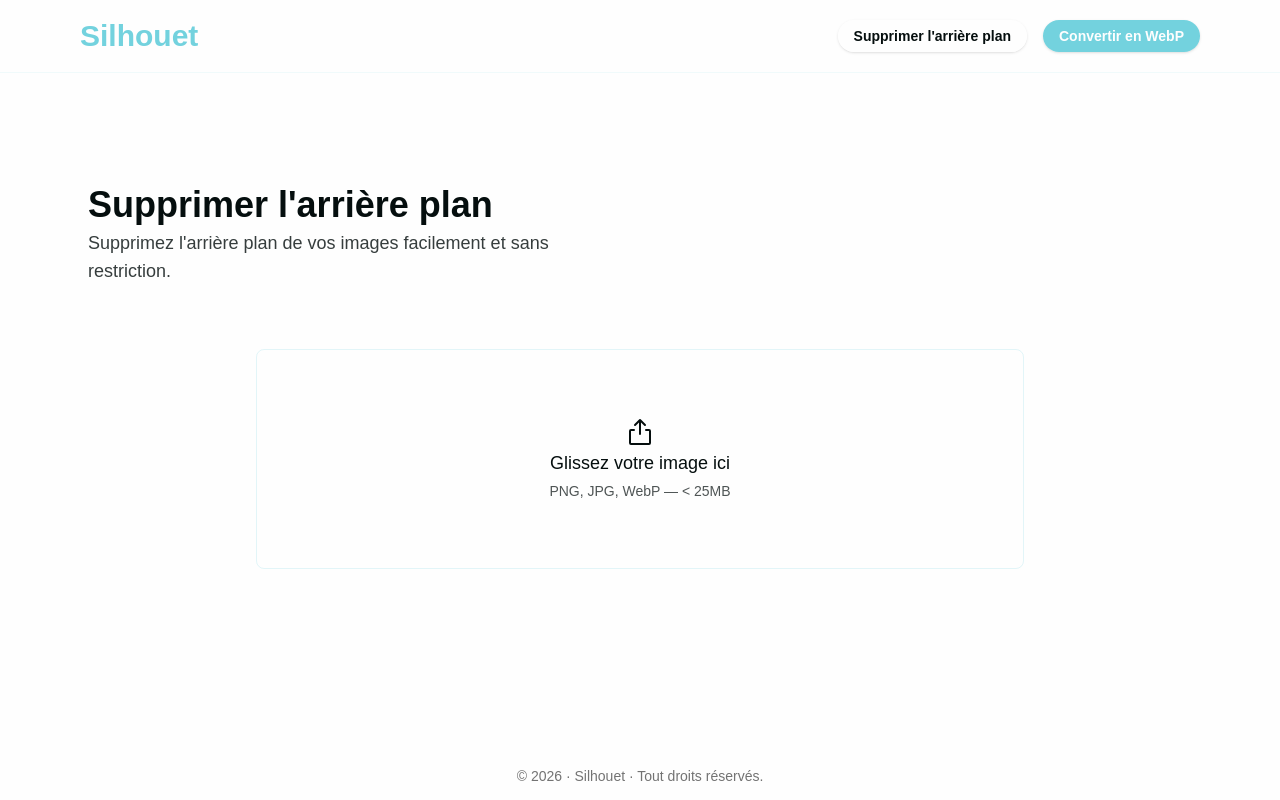
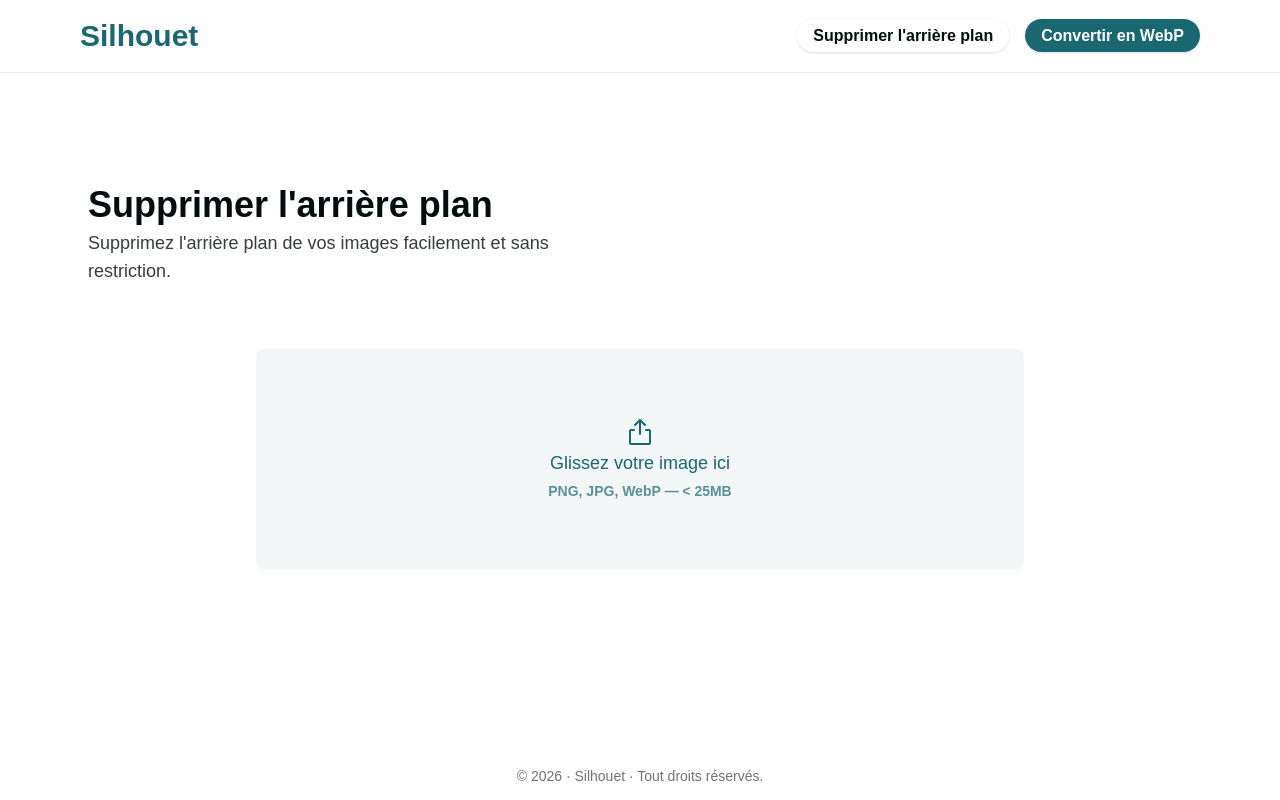
Before and after one commit to michaelgirardet/silhouet, a Next.js app: page /remove-bg in a window 1280 px wide. Built offline with nearby package versions, Linux system fonts and the light colour scheme; a web font is replaced by a local one.

Commit message:
style: change style dropzone, burger menu

```diff
--- a/src/app/components/Dropzone.tsx
+++ b/src/app/components/Dropzone.tsx
@@ -10,7 +10,6 @@ export default function Dropzone({ onFile }: { onFile: (f: File) => void }) {
   return (
     <div
       aria-label="Déposez une image ou cliquez pour sélectionner un fichier"
-      aria-describedby="dropzone-hint"
       onClick={() => inputRef.current?.click()}
       onKeyDown={(e) => {
         if (e.key === "Enter" || e.key === " ") {
@@ -30,7 +29,7 @@ export default function Dropzone({ onFile }: { onFile: (f: File) => void }) {
         if (f) onFile(f);
       }}
       className={[
-        "hover:text-indigo border-indigo/20 rounded-lg border duration-300 ease-in-out",
+        "text-indigo bg-indigo/5 rounded-lg font-semibold duration-300 ease-in-out",
         "mx-auto w-full max-w-3xl",
         "min-h-[160px] sm:min-h-[190px] md:min-h-[220px]",
         "p-5 text-center sm:p-6 md:p-8",
@@ -46,7 +45,9 @@ export default function Dropzone({ onFile }: { onFile: (f: File) => void }) {
       <div className="mt-1 text-xs opacity-70 sm:text-sm">
         PNG, JPG, WebP — &lt; 25MB
       </div>
+      <label htmlFor="glissez-image" aria-label="glissez-image">
         <input
+          id="glissez-image"
           ref={inputRef}
           type="file"
           accept="image/*"
@@ -56,6 +57,7 @@ export default function Dropzone({ onFile }: { onFile: (f: File) => void }) {
             if (f) onFile(f);
           }}
         />
+      </label>
     </div>
   );
 }
--- a/src/app/components/Navbar.tsx
+++ b/src/app/components/Navbar.tsx
@@ -17,7 +17,7 @@ export default function Navbar() {
           <h1 className="text-indigo text-3xl font-semibold">Silhouet</h1>
         </Link>
 
-        <nav className="md:text-md hidden items-center justify-between gap-4 text-sm font-medium md:flex md:gap-8">
+        <nav className="md:text-md hidden items-center justify-between gap-4 text-base font-medium md:flex md:gap-8">
           <ul className="flex items-center justify-center gap-4">
             <li>
               <a
@@ -45,6 +45,7 @@ export default function Navbar() {
           type="button"
           onClick={handleSetBurgerMenu}
           className="md:hidden"
+          aria-label="open mobile menu"
         >
           <ListIcon size={32} />
         </button>
@@ -52,11 +53,12 @@ export default function Navbar() {
 
       {/* BURGER MENU  */}
       {burgerMenu && (
-        <div className="slidein bg-magnolia absolute inset-0 z-50 h-screen w-full gap-8 p-4 md:hidden">
+        <div className="slidein absolute inset-0 z-50 h-screen w-full gap-8 bg-white p-4 md:hidden">
           <span
-            className="flex w-full justify-end"
+            className="flex w-full justify-between"
             onClick={handleSetBurgerMenu}
           >
+            <h3 className="text-indigo text-3xl font-semibold">Silhouet</h3>
             <XIcon size={38} />
           </span>
 
@@ -75,7 +77,7 @@ export default function Navbar() {
           </ul>
           <div className="flex w-full items-center justify-center">
             <button
-              className="flex h-14 w-48 items-center justify-center rounded-full bg-white font-semibold"
+              className="border-rose text-rose flex h-14 w-48 items-center justify-center rounded-full border font-semibold"
               onClick={() => setBurgerMenu(!burgerMenu)}
             >
               Retour
--- a/src/app/convert/page.tsx
+++ b/src/app/convert/page.tsx
@@ -129,7 +129,7 @@ export default function ConvertImages() {
                 </a>
                 <button
                   type="button"
-                  className="md:text-md hover:text-indigo mt-3 cursor-pointer items-center justify-center gap-4 rounded-md border border-none bg-white px-4 py-2 text-sm font-medium font-semibold transition duration-300 ease-in-out"
+                  className="md:text-md hover:text-indigo mt-3 cursor-pointer items-center justify-center gap-4 rounded-md border border-none bg-white px-4 py-2 text-sm font-semibold transition duration-300 ease-in-out"
                   onClick={reset}
                 >
                   ↺ Recommencer
--- a/src/app/globals.css
+++ b/src/app/globals.css
@@ -4,8 +4,7 @@
 /* biome-ignore lint/suspicious/noUnknownAtRules: Tailwind theme block */
 @theme {
   --color-black: #050e0e;
-  --color-indigo: #73d2de;
-  --color-magnolia: #f2ebff;
+  --color-indigo: #196771;
   --color-mauve: #0e0128;
   --color-white: #fefefe;
   --color-rose: #d81159;
--- a/src/app/page.tsx
+++ b/src/app/page.tsx
@@ -22,7 +22,7 @@ export default function Home() {
           <Link href="/remove-bg" passHref>
             <button
               type="button"
-              className="bg-indigo hover:bg-indigo/80 w-[230px] cursor-pointer rounded-full px-6 py-3 font-semibold text-white shadow-sm transition duration-300 ease-in-out sm:w-auto md:min-w-0"
+              className="bg-rose hover:bg-rose/80 w-[230px] cursor-pointer rounded-full px-6 py-3 font-semibold text-white shadow-sm transition duration-300 ease-in-out sm:w-auto md:min-w-0"
               aria-label="Supprimer l'arrière plan"
             >
               Supprimer l&apos;arrière plan
@@ -31,7 +31,7 @@ export default function Home() {
           <Link href="/convert" passHref>
             <button
               type="button"
-              className="hover:text-indigo text-mauve w-[230px] cursor-pointer rounded-full bg-white px-6 py-3 font-semibold shadow-sm transition duration-300 ease-in-out sm:w-auto md:min-w-0"
+              className="hover:bg-indigo/10 text-indigo w-[230px] cursor-pointer rounded-full border border-none bg-white px-6 py-3 font-semibold shadow-sm transition duration-300 ease-in-out sm:w-auto md:min-w-0"
               aria-label="Convertir une image"
             >
               Convertir
--- a/src/app/remove-bg/page.tsx
+++ b/src/app/remove-bg/page.tsx
@@ -112,7 +112,7 @@ export default function RemoveBgPage() {
       </div>
 
       {/* Dropzone occupe toute la largeur dispo */}
-      <div className="content-center md:col-span-2">
+      <div className="content-center px-4 md:col-span-2">
         <Dropzone onFile={process} />
         <div className="mt-24 flex w-full items-center justify-center">
           {busy && <Loader />}
```
Also changed, not shown: public/images/undraw_photograph_gwbm _rose.svg (added), public/images/undraw_photograph_gwbm.svg. Lines whose indentation alone changed are shown as unchanged.
